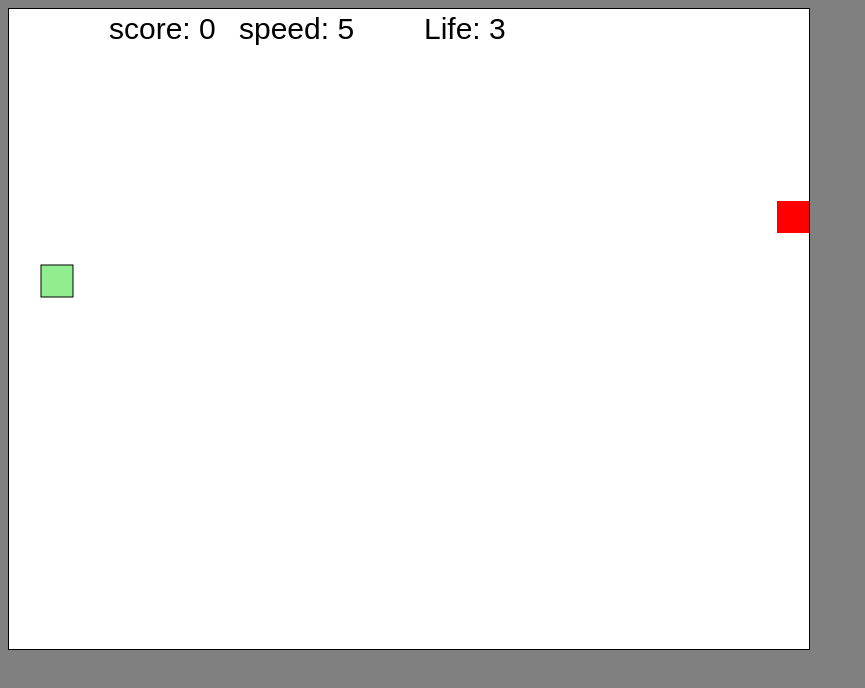
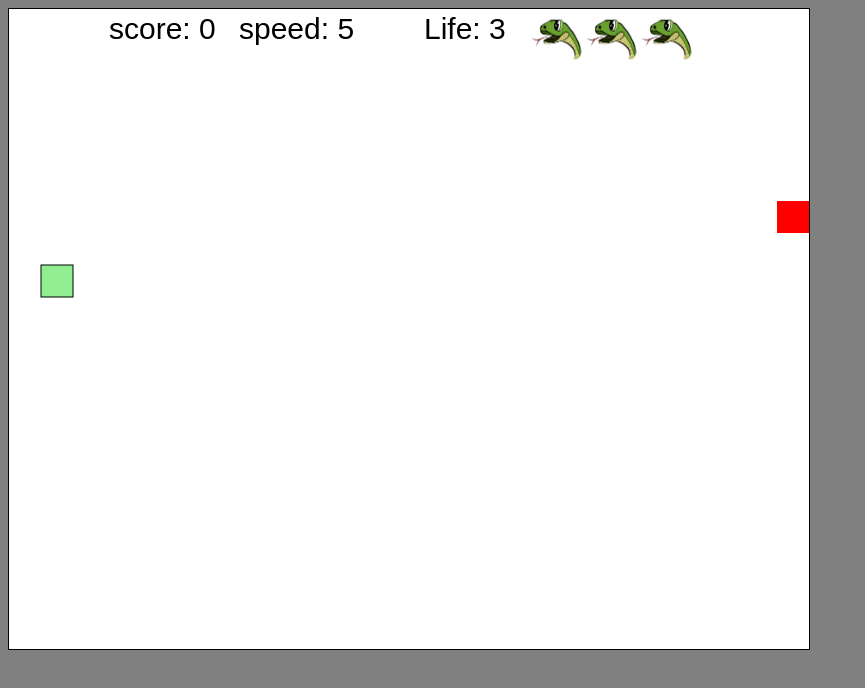
Before and after one commit to jlhs1001/Super-Snake, a plain HTML site: page index.html in a window 1280 px wide. Shown: the whole page, without its empty margins (0-865 px from the left). Drawn offline with Linux system fonts and the light colour scheme.

Commit message:
WIP: add snake.jpeg life system

```diff
--- a/css/main.css
+++ b/css/main.css
@@ -9,3 +9,7 @@ body {
     margin-left: auto;
     margin-right: auto;
 }
+
+#snake {
+    display: none;
+}
--- a/index.html
+++ b/index.html
@@ -2,10 +2,11 @@
 <html lang="en">
 <head>
     <meta charset="UTF-8">
-    <title>seetopia</title>
+    <title>SuperbSnake</title>
     <link rel="stylesheet" href="css/main.css">
 </head>
 <body>
+<img width="50" height="50" id="snake" src="img/snake.jpeg" alt="Snake-Health-Image"/>
 
 <canvas id="canvas"></canvas>
 
--- a/js/main.js
+++ b/js/main.js
@@ -1,10 +1,10 @@
+let snakeImage = document.getElementById("snake");
 let canvas = document.getElementById("canvas");
 let ctx = canvas.getContext("2d");
 canvas.width = 800;
 canvas.height = 640;
 let score = 0;
 let dx = 32;
-let speed = 1;
 
 let developerMode = false;
 
@@ -44,10 +44,12 @@ function snakeSelfCollision() {
     for (let i = 0; i < player.snake.length; i++) {
         try {
             if (head.x === player.snake[i + 1].x && head.y === player.snake[i + 1].y) {
-                return true
+                if (developerMode === false) {
+                    return true
+                }
+
             }
-        }
-        catch (e) {
+        } catch (e) {
             return false
         }
     }
@@ -64,7 +66,6 @@ function advanceSnake() {
 }
 
 let lives = 3;
-let speedIncrement = 1.15;
 
 function spawnPlayer() {
     return {
@@ -248,7 +249,7 @@ function update(progress) {
             head.x = canvas.width
         }
 
-        if (player &&  head.y > canvas.height) {
+        if (player && head.y > canvas.height) {
             head.y = 0
         } else if (player && head.y < 0) {
             head.y = canvas.height
@@ -311,8 +312,16 @@ function draw() {
     ctx.font = "30px Arial";
 
     ctx.fillText(`score: ${score.toString()}`, canvas.width / 2 - 300, 30);
+
     ctx.fillText(`speed: ${tick}`, canvas.width / 2 - 170, 30);
     ctx.fillText(`Life: ${lives}`, canvas.width / 2 + 15, 30);
+    let imgDistance = 520;
+    let snakeImgWidthHeight = 55;
+
+    for (let i = 0; i < lives; i++) {
+        ctx.drawImage(snakeImage, imgDistance, 0, snakeImgWidthHeight, snakeImgWidthHeight);
+        imgDistance += snakeImgWidthHeight;
+    }
 
     if (lives <= 0) {
         ctx.clearRect(0, 0, canvas.width, canvas.height);
```
Also changed, not shown: img/snake.jpeg (added).
